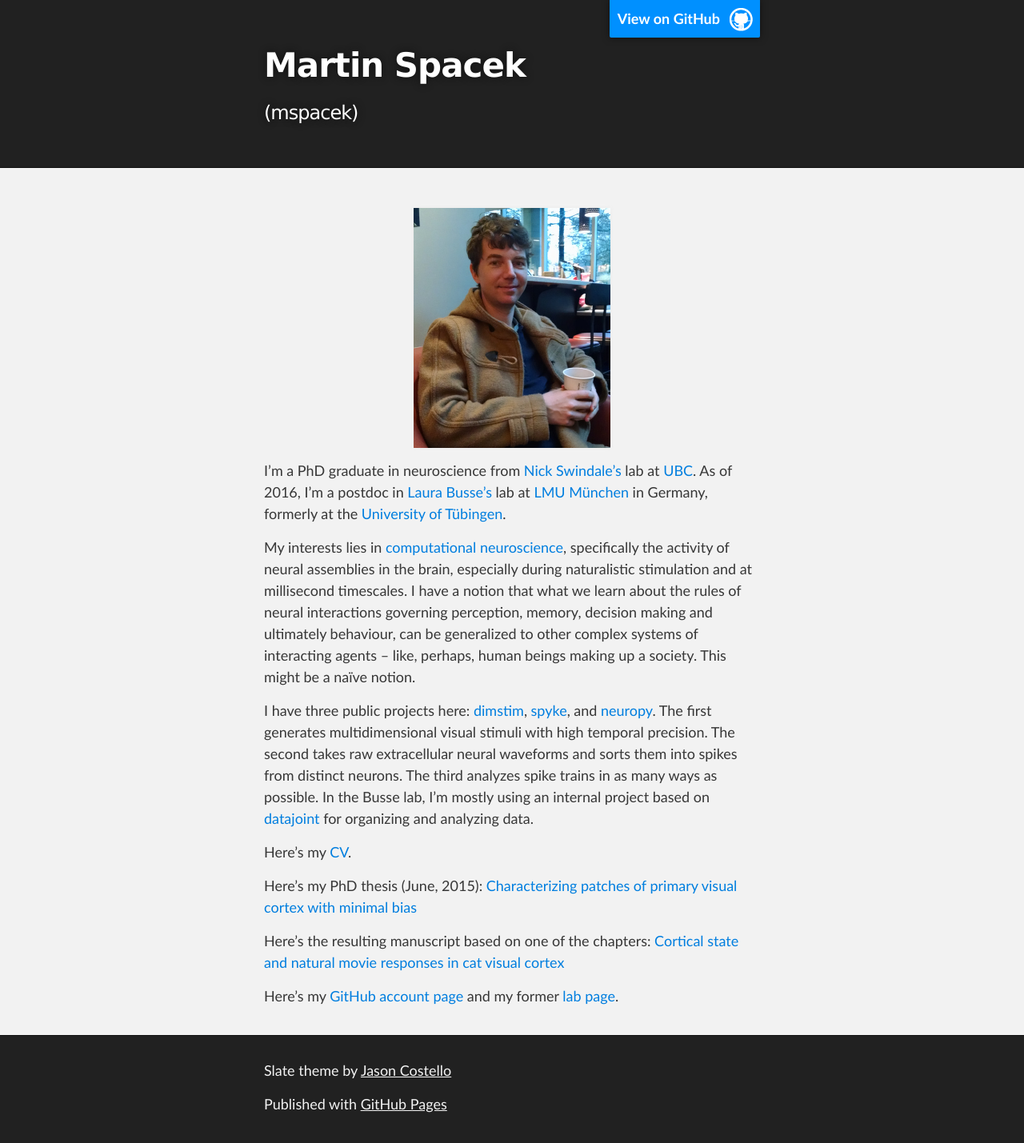
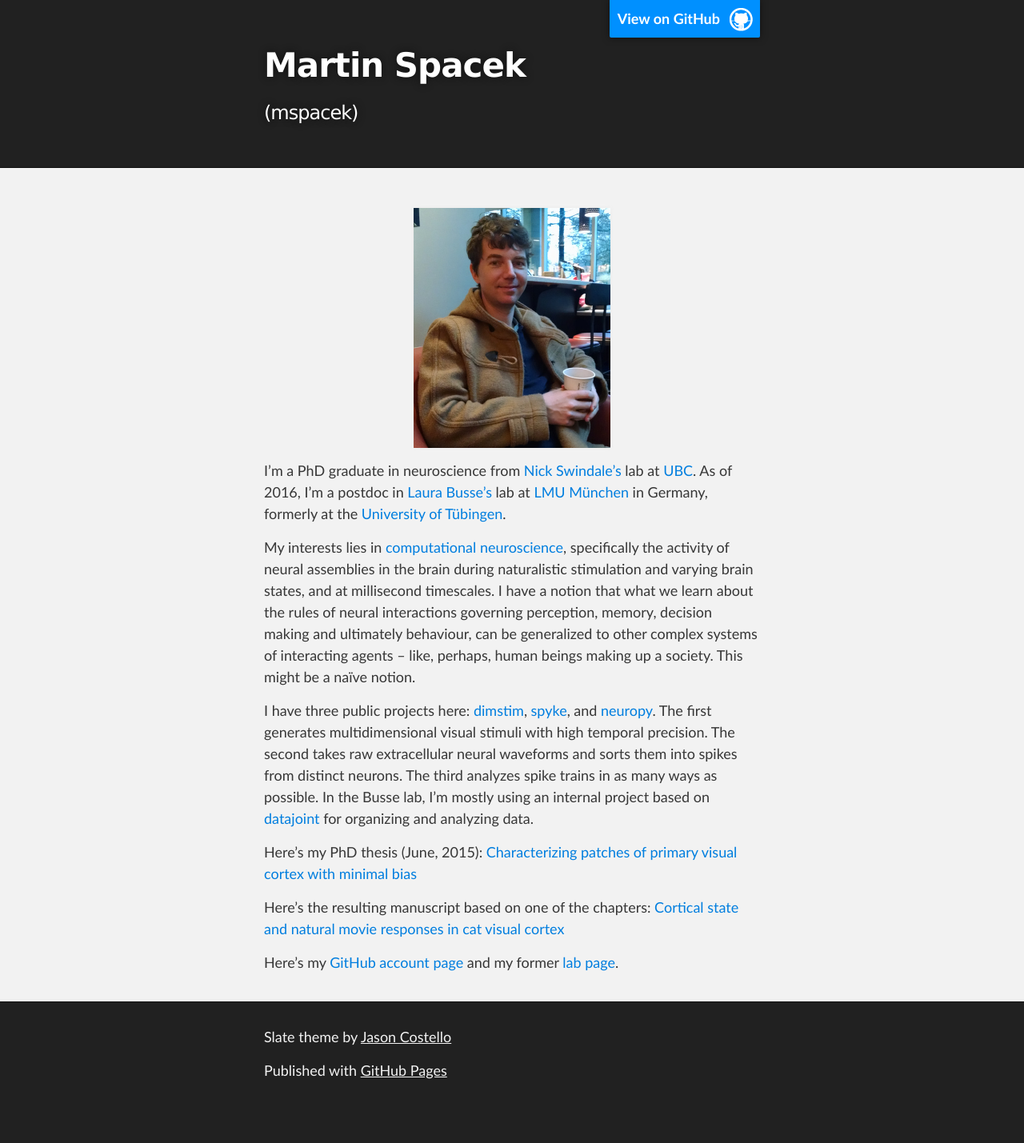
Before and after one commit to mspacek/mspacek.github.io, a Jekyll site: the page built from index.md, in a window 1280 px wide. Shown: the whole page at 80% size. Built offline with Jekyll 4.4.1, drawn with Linux system fonts in a browser that asks for light colours; after the commit the page ends 1387 px from its top, so only the background shows below that.

Commit message:
More cleanup

```diff
--- a/index.md
+++ b/index.md
@@ -16,11 +16,11 @@
 
 My interests lies in [computational
 neuroscience](https://en.wikipedia.org/wiki/Computational_neuroscience), specifically the
-activity of neural assemblies in the brain, especially during naturalistic stimulation and at
-millisecond timescales. I have a notion that what we learn about the rules of neural
-interactions governing perception, memory, decision making and ultimately behaviour, can be
-generalized to other complex systems of interacting agents -- like, perhaps, human beings
-making up a society. This might be a naïve notion.
+activity of neural assemblies in the brain during naturalistic stimulation and varying
+brain states, and at millisecond timescales. I have a notion that what we learn about the
+rules of neural interactions governing perception, memory, decision making and ultimately
+behaviour, can be generalized to other complex systems of interacting agents -- like, perhaps,
+human beings making up a society. This might be a naïve notion.
 
 I have three public projects here: [dimstim](http://dimstim.github.io),
 [spyke](http://spyke.github.io), and [neuropy](http://neuropy.github.io). The first generates
@@ -28,8 +28,6 @@
 extracellular neural waveforms and sorts them into spikes from distinct neurons. The third
 analyzes spike trains in as many ways as possible. In the Busse lab, I'm mostly using an
 internal project based on [datajoint](http://datajoint.io) for organizing and analyzing data.
-
-Here's my [CV](CV.pdf).
 
 Here's my PhD thesis (June, 2015): [Characterizing patches of primary visual cortex with
 minimal bias](mspacek_thesis.pdf)
```
Also changed, not shown: 1 other file.
